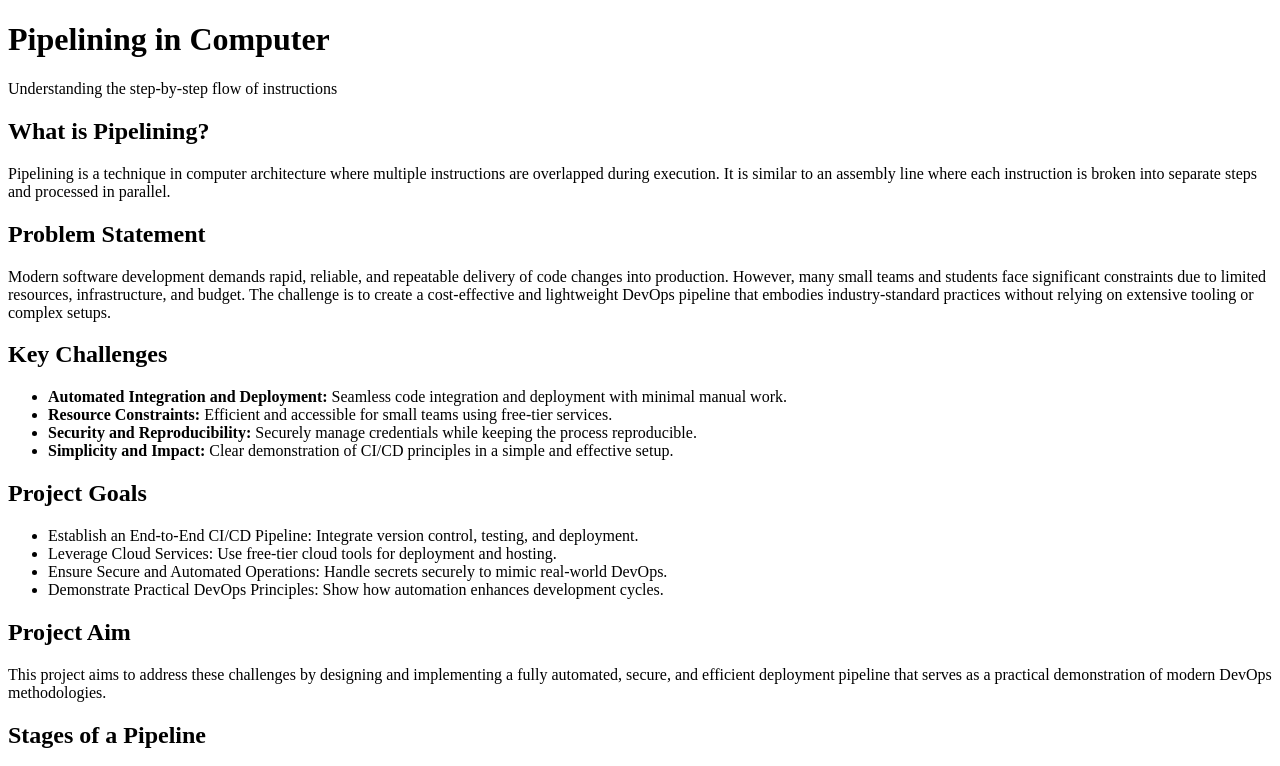
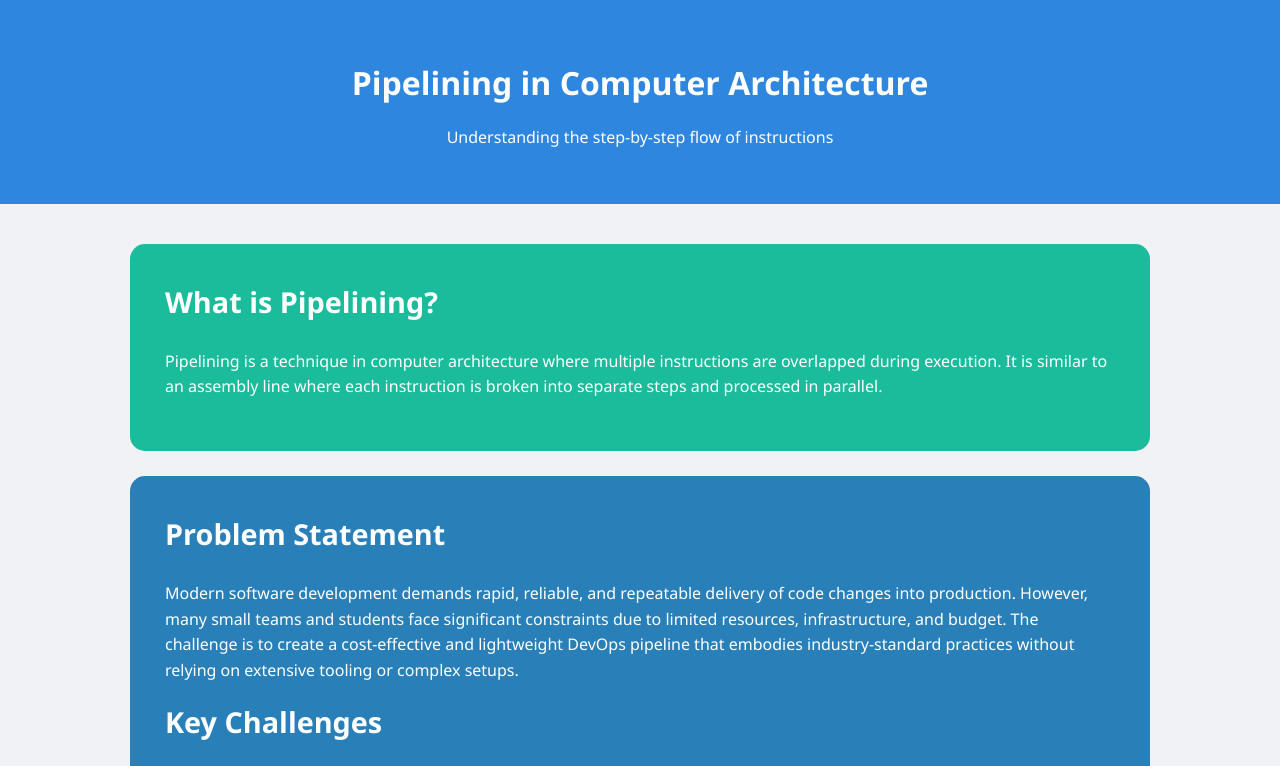
Before and after one commit to AmriteshJangir/DEVOPS, a plain HTML site: page index.html in a window 1280 px wide. Shown: the top 766 px of the page. Drawn offline with Linux system fonts and the light colour scheme.

Commit message:
Update index.html

```diff
--- a/index.html
+++ b/index.html
@@ -5,13 +5,13 @@
     <meta charset="UTF-8" />
     <meta name="viewport" content="width=device-width, initial-scale=1.0" />
     <title>Pipelining & DevOps</title>
-    <link rel="stylesheet" href="ca.css" />
+    <link rel="stylesheet" href="styles.css" />
 </head>
 
 <body>
 
     <header>
-        <h1>Pipelining in Computer</h1>
+        <h1>Pipelining in Computer Architecture</h1>
         <p>Understanding the step-by-step flow of instructions</p>
     </header>
 
```
